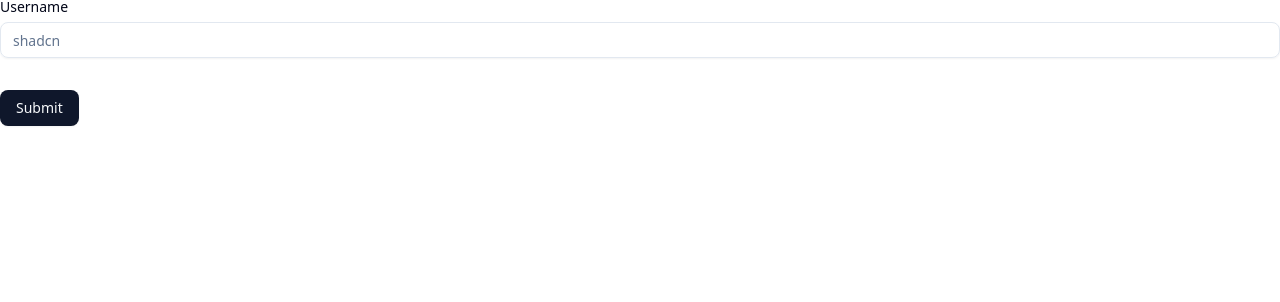
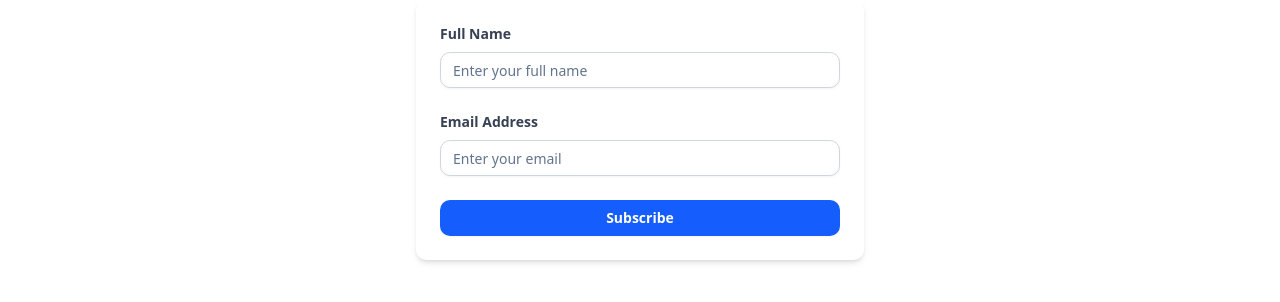
Before and after one commit to shariar-duke/shadcn-with-nextjs, a Next.js app: page / in a window 1280 px wide. Shown: the top 302 px of the page. Built offline with nearby package versions, Linux system fonts and the light colour scheme.

Commit message:
from complete design

```diff
--- a/src/components/subscription.js
+++ b/src/components/subscription.js
@@ -1,4 +1,5 @@
 "use client";
+
 import {
   Form,
   FormControl,
@@ -12,44 +13,84 @@ import { zodResolver } from "@hookform/resolvers/zod";
 import { useForm } from "react-hook-form";
 import { z } from "zod";
 import { Button } from "./ui/button";
+
+// ✅ Define form validation schema using Zod
 const formSchema = z.object({
   fullName: z
     .string()
-    .min(3, { message: "Name must be at leasat 3 characters" }),
+    .min(3, { message: "Name must be at least 3 characters" }),
   email: z.string().email({ message: "Invalid email address" }),
 });
+
 export default function SubscriptionForm() {
-  //defining the form
+  // ✅ Initialize the form using `react-hook-form`
   const form = useForm({
     resolver: zodResolver(formSchema),
     defaultValues: { fullName: "", email: "" },
   });
 
-  // definign the submit handler
-
+  // ✅ Handle form submission
   function onSubmit(values) {
-    console.log(values);
+    console.log(values); // You can replace this with an API call
   }
 
   return (
+    <div className="max-w-md mx-auto p-6 bg-white rounded-lg shadow-md">
+      {/* ✅ Wrap the form with the `Form` component */}
       <Form {...form}>
-      <form onSubmit={form.handleSubmit(onSubmit)} className="space-y-8">
+        <form onSubmit={form.handleSubmit(onSubmit)} className="space-y-6">
+          {/* ✅ Full Name Field */}
           <FormField
             control={form.control}
-          name="username"
+            name="fullName"
             render={({ field }) => (
               <FormItem>
-              <FormLabel>Username</FormLabel>
+                <FormLabel className="text-gray-700 text-sm font-semibold">
+                  Full Name
+                </FormLabel>
                 <FormControl>
-                <Input placeholder="shadcn" {...field} />
+                  <Input
+                    placeholder="Enter your full name"
+                    className="border border-gray-300 rounded-lg px-3 py-2 w-full focus:outline-none focus:ring-2 focus:ring-blue-500"
+                    {...field}
+                  />
                 </FormControl>
-
                 <FormMessage />
               </FormItem>
             )}
           />
-        <Button type="submit">Submit</Button>
+
+          {/* ✅ Email Field */}
+          <FormField
+            control={form.control}
+            name="email"
+            render={({ field }) => (
+              <FormItem>
+                <FormLabel className="text-gray-700 text-sm font-semibold">
+                  Email Address
+                </FormLabel>
+                <FormControl>
+                  <Input
+                    type="email"
+                    placeholder="Enter your email"
+                    className="border border-gray-300 rounded-lg px-3 py-2 w-full focus:outline-none focus:ring-2 focus:ring-blue-500"
+                    {...field}
+                  />
+                </FormControl>
+                <FormMessage />
+              </FormItem>
+            )}
+          />
+
+          {/* ✅ Submit Button */}
+          <Button
+            type="submit"
+            className="w-full bg-blue-600 text-white font-semibold py-2 rounded-lg hover:bg-blue-700 transition-all"
+          >
+            Subscribe
+          </Button>
         </form>
       </Form>
+    </div>
   );
 }
```
Lines whose indentation alone changed are shown as unchanged.
